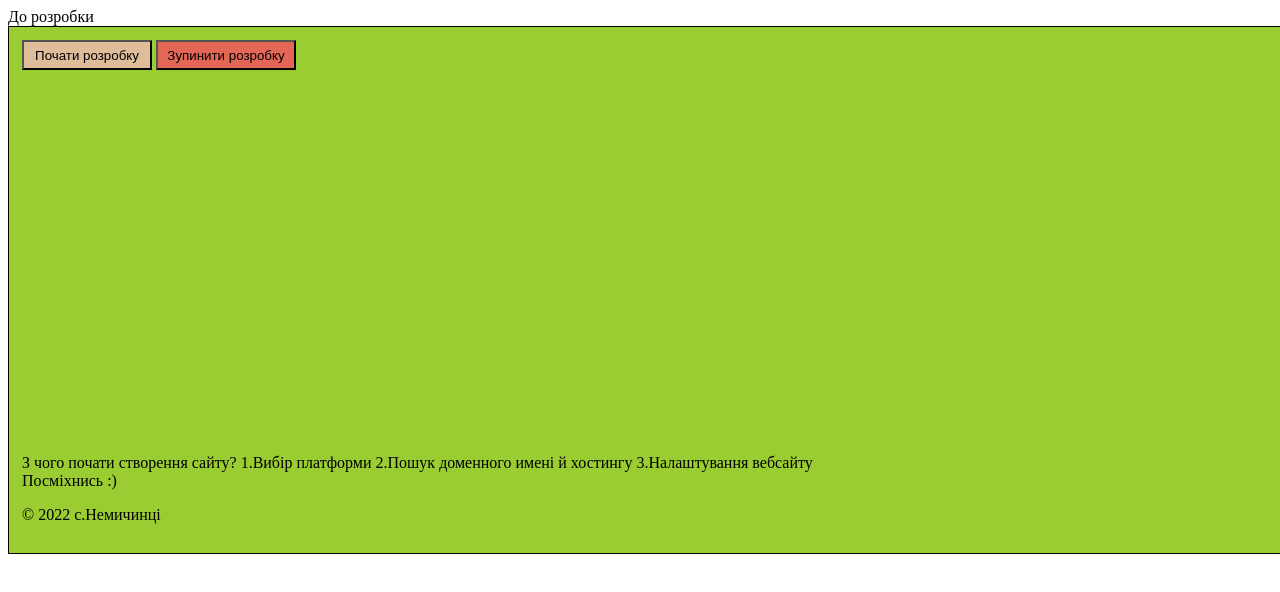
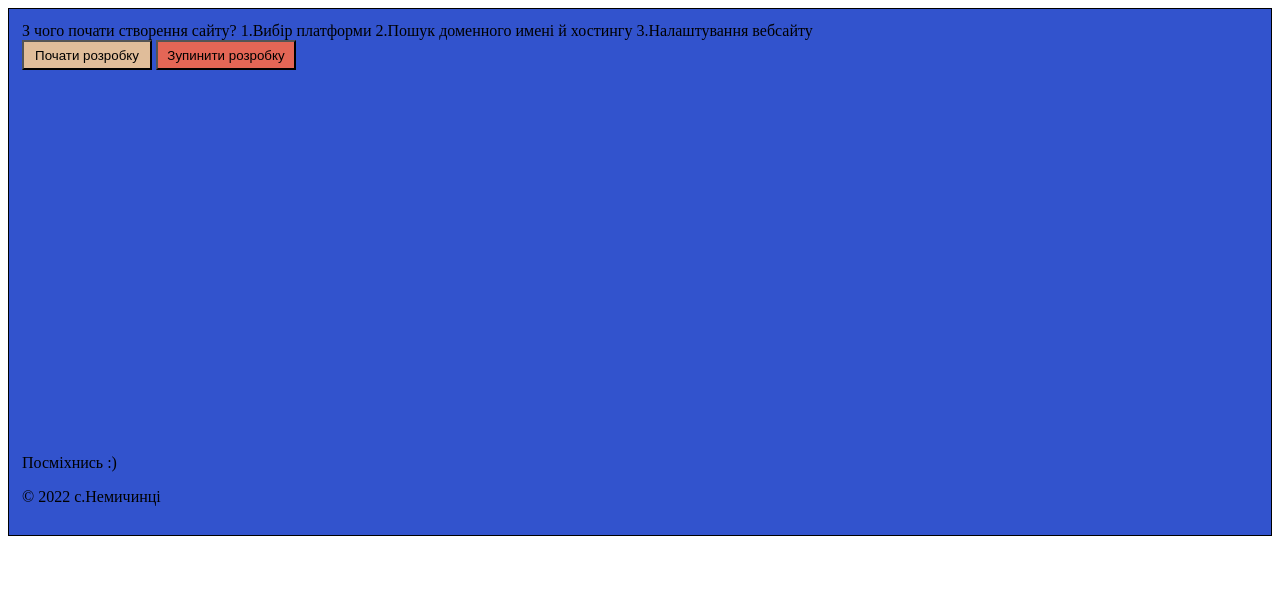
Before and after one commit to dmytroborsuk/personal_page, a website: page index.html in a window 1280 px wide. Drawn offline with Linux system fonts and the light colour scheme.

Commit message:
microfix

```diff
--- a/index.html
+++ b/index.html
@@ -5,11 +5,13 @@
         <link rel="stylesheet" href="style.css" />
     </head>
     <body>
-        <header>
-            <nav>До розробки</nav>
-        </header>
+        <header></header>
         <main class="container">
             <div>
+                <article>
+                    З чого почати створення сайту? 1.Вибір платформи 2.Пошук
+                    доменного имені й хостингу 3.Налаштування вебсайту
+                </article>
                 <button class="button button-development-start">
                     Почати розробку
                 </button>
@@ -18,10 +20,6 @@
                 </button>
             </div>
             <div class="code-block-wrapper"><div class="code-block"></div></div>
-            <article>
-                З чого почати створення сайту? 1.Вибір платформи 2.Пошук
-                доменного имені й хостингу 3.Налаштування вебсайту
-            </article>
             <aside>Посміхнись :)</aside>
             <footer>
                 <p>© 2022 с.Немичинці</p>
--- a/style.css
+++ b/style.css
@@ -1,6 +1,6 @@
 .container {
-    background: yellowgreen;
-    width: 100%;
+    background: #3253cd;
+    /*width: 100%;  убрать */
     height: 500px;
     padding: 13px;
     border: 1px solid black;
```
